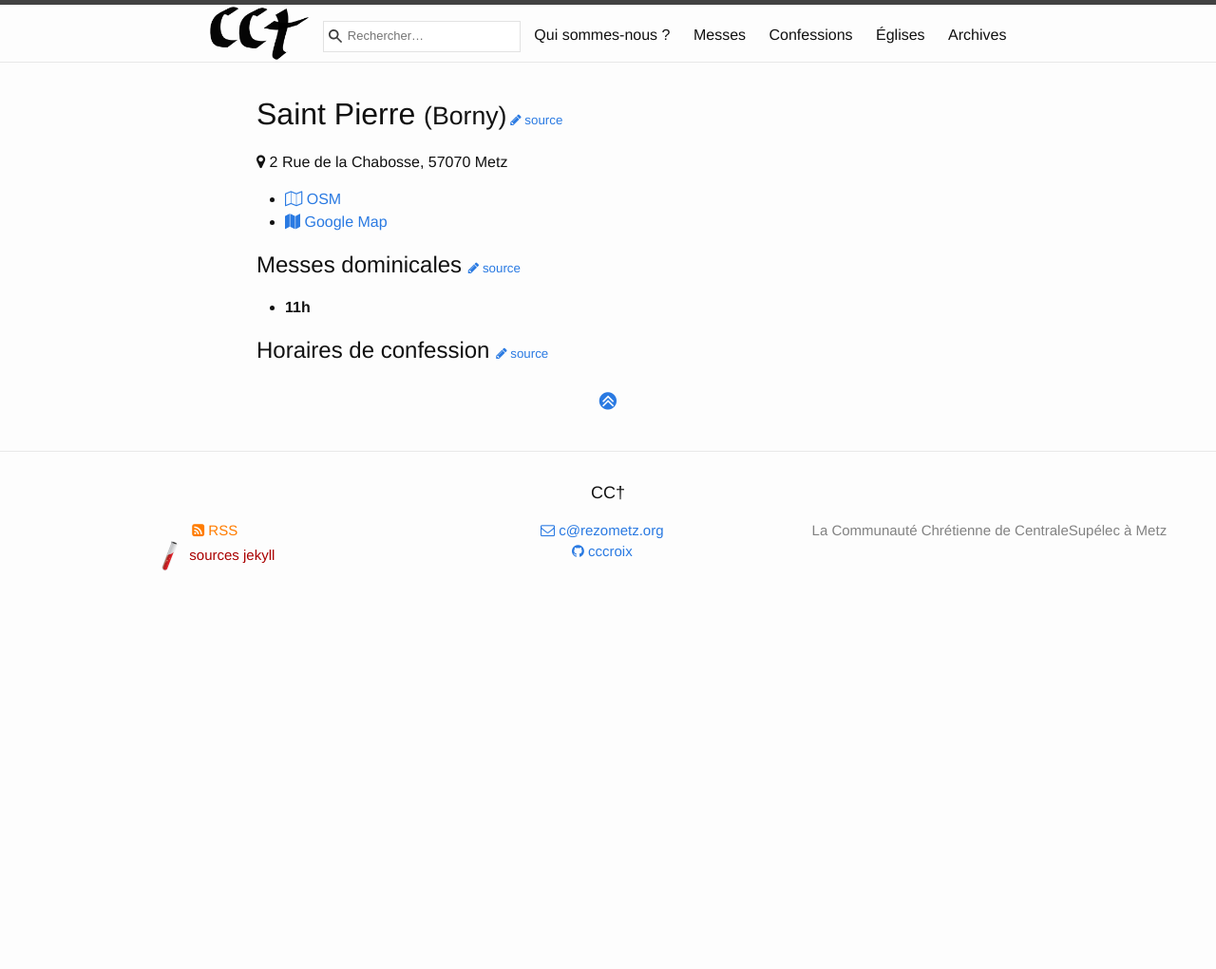
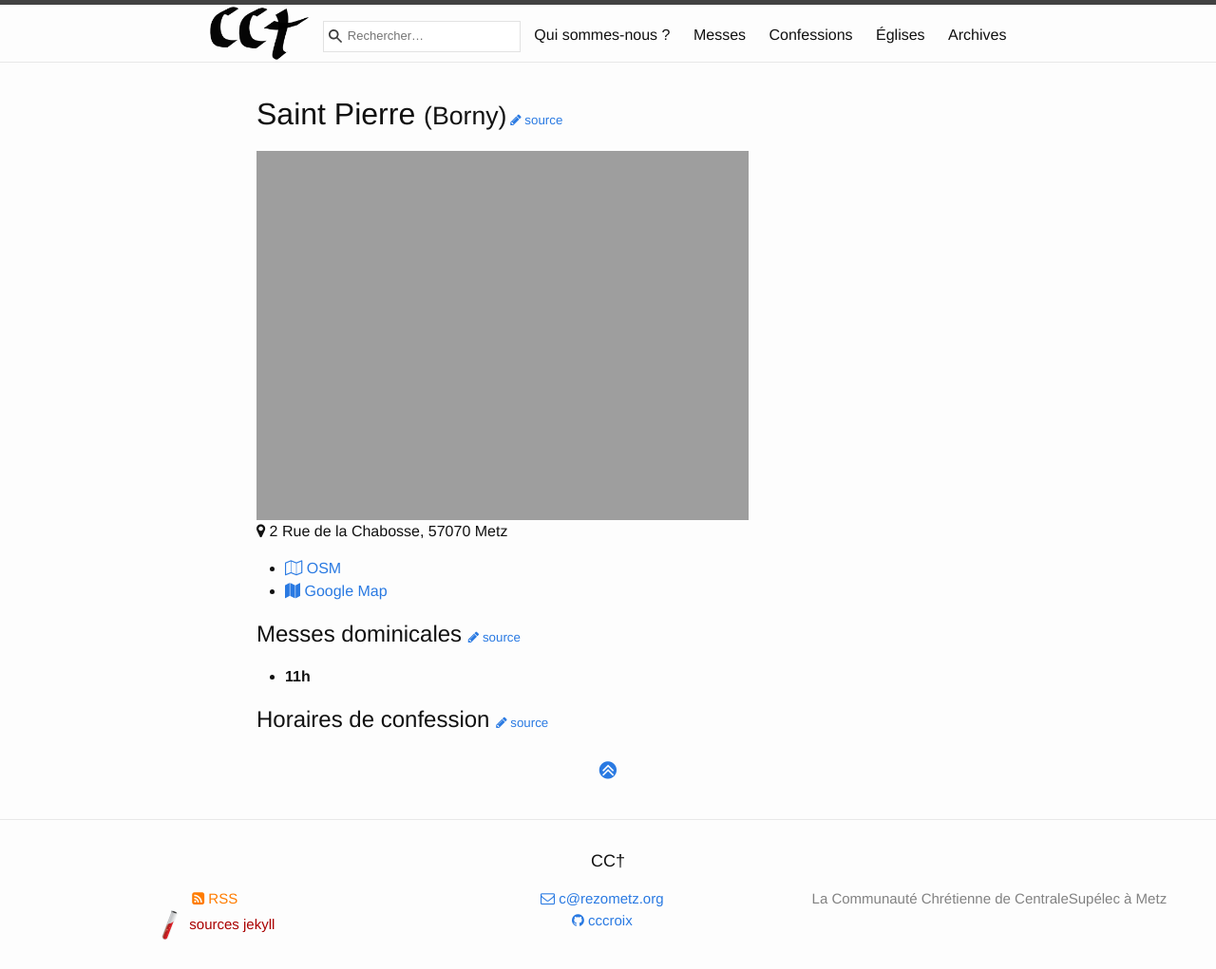
Before and after one commit to cccroix/cccroix.github.io, a Jekyll site: the page built from _eglises/pierre.md, in a window 1280 px wide. Shown: the whole page at 95% size. Built offline with Jekyll 4.4.1, drawn with Linux system fonts in a browser that asks for light colours; nearby versions of some CDN libraries; before the commit the page ends 900 px from its top, so only the background shows below that.

Commit message:
Add image for each churches
Image name : key.jpg in img/eglises/

```diff
--- a/_layouts/eglise.html
+++ b/_layouts/eglise.html
@@ -10,6 +10,7 @@ layout: default
 
 <h1>{{ page.nom }} <small>({{ page.lieu }})</small><span class="source">{% include edit.html path=path %}</span></h1>
 
+<img alt="{{ page.key }}" src="{{ '/img/eglises/{{ page.key }}.jpg' | prepend: site.baseurl }}" width="70%">
 
 <p><i class="fa fa-map-marker"></i> {{ page.adresse }}
 <br /></p>
```
Also changed, not shown: img/eglises/clement.jpg (added), img/eglises/etienne.jpg (added), img/eglises/maximin.jpg (added), img/eglises/nd.jpg (added), img/eglises/segolene.jpg (added), 6 other files.
